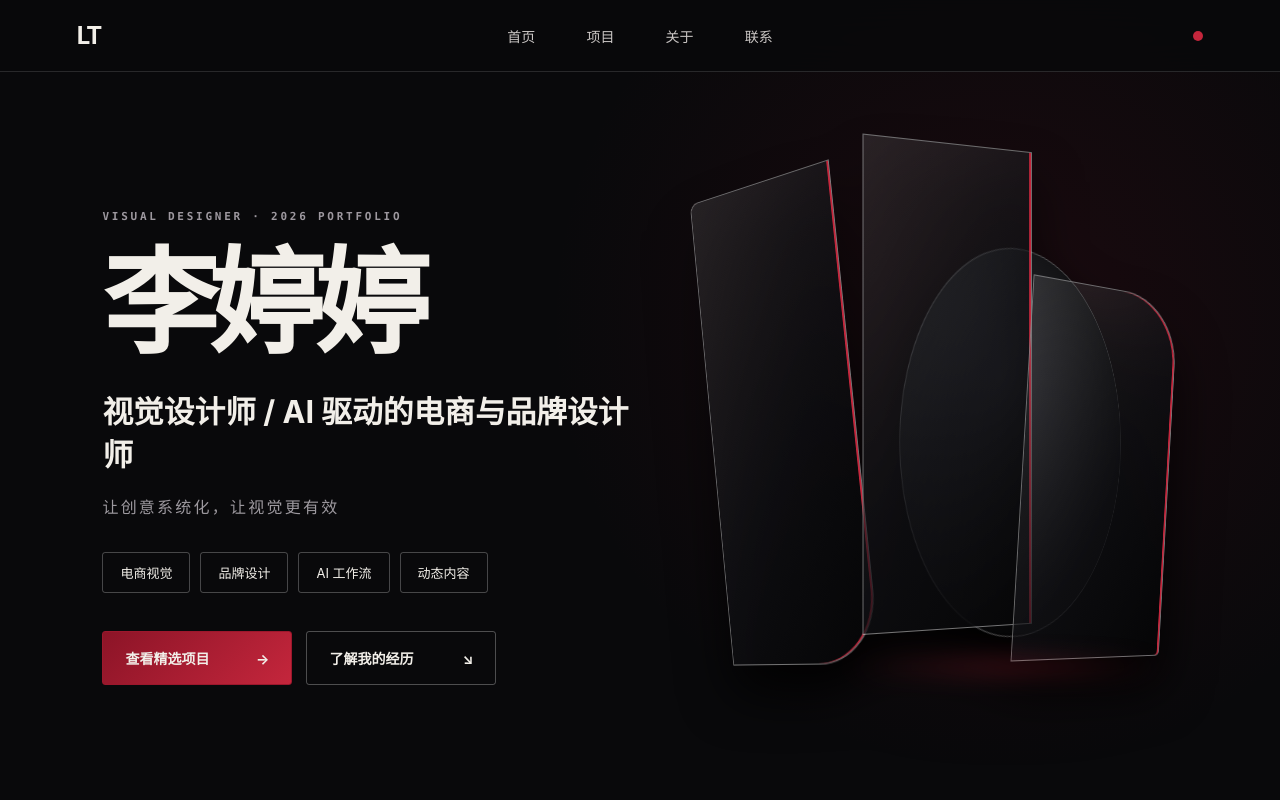
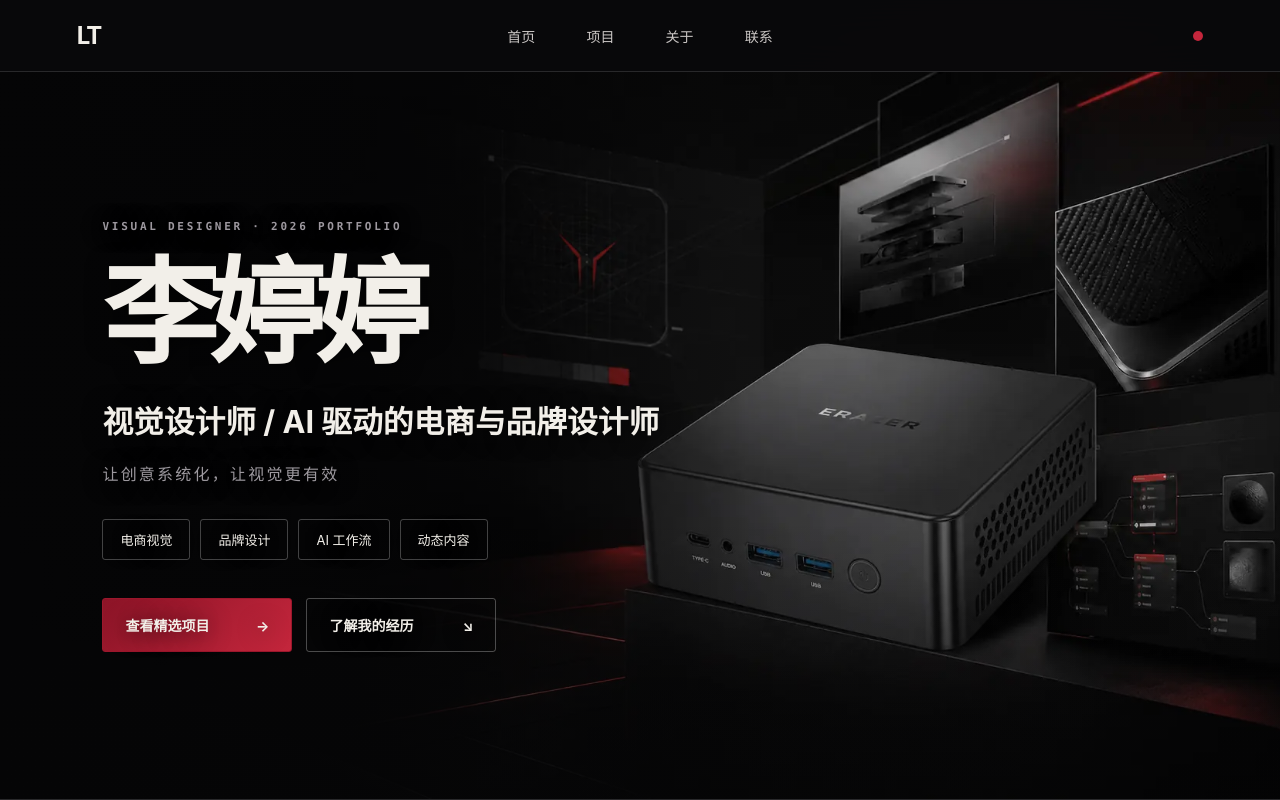
Before and after one commit to ting5560/ting5560.github.io, a plain HTML site: page index.html in a window 1280 px wide. Shown: the top 800 px of the page. Drawn offline with Linux system fonts and the light colour scheme.

Commit message:
更新简历首页主视觉

```diff
--- a/index.html
+++ b/index.html
@@ -11,16 +11,16 @@
     *{box-sizing:border-box}html{scroll-behavior:smooth;background:var(--bg)}body{margin:0;color:var(--text);background:radial-gradient(circle at 78% 8%,rgba(130,18,39,.15),transparent 28rem),var(--bg);font-family:Inter,"PingFang SC","Microsoft YaHei",sans-serif}a{color:inherit;text-decoration:none}::selection{background:#991a2d;color:#fff}
     header{position:sticky;z-index:9;top:0;height:72px;padding:0 clamp(24px,6vw,90px);display:grid;grid-template-columns:1fr auto 1fr;align-items:center;border-bottom:1px solid var(--line);background:rgba(9,9,11,.86);backdrop-filter:blur(18px)}
     .logo{font-size:24px;font-weight:700;letter-spacing:-.08em}.nav{height:100%;display:flex;align-items:center;gap:clamp(22px,4vw,56px);font-size:14px}.nav a{height:100%;display:grid;place-items:center;position:relative;color:#cbc7c5}.nav a:after{content:"";position:absolute;left:0;right:100%;bottom:16px;height:2px;background:var(--red);transition:.22s}.nav a:hover:after{right:0}.dot{justify-self:end;width:10px;height:10px;border-radius:50%;background:var(--red)}
-    .hero{min-height:calc(100vh - 72px);display:grid;grid-template-columns:minmax(0,1fr) minmax(380px,.9fr);align-items:center;gap:40px;padding:80px clamp(24px,8vw,128px);border-bottom:1px solid var(--line);overflow:hidden}
+    .hero{position:relative;min-height:calc(100vh - 72px);display:flex;align-items:center;padding:80px clamp(24px,8vw,128px);border-bottom:1px solid var(--line);overflow:hidden;isolation:isolate}
     .eyebrow,.index{margin:0;color:#9d989f;font:600 11px/1.4 ui-monospace,SFMono-Regular,Menlo,monospace;letter-spacing:.25em}.hero h1{margin:26px 0 0;font-size:clamp(66px,9vw,132px);line-height:.92;letter-spacing:-.08em}.role{margin:34px 0 0;max-width:680px;font-size:clamp(20px,2.4vw,32px);line-height:1.4;font-weight:650}.tagline{margin:18px 0 0;color:var(--muted);letter-spacing:.14em}.pills{display:flex;flex-wrap:wrap;gap:10px;margin-top:34px}.pills span{padding:10px 17px;border:1px solid rgba(255,255,255,.25);border-radius:3px;font-size:13px}.actions{display:flex;gap:14px;margin-top:38px}.button{min-width:190px;height:54px;padding:0 22px;display:flex;align-items:center;justify-content:space-between;border:1px solid rgba(255,255,255,.28);border-radius:3px;font-size:14px;font-weight:650;transition:.2s}.button.primary{border-color:#9c172c;background:linear-gradient(135deg,#8c1427,var(--red))}.button:hover{transform:translateY(-2px)}
-    .art{position:relative;min-height:590px;perspective:900px;filter:drop-shadow(0 30px 25px #000)}.orbit{position:absolute;left:46%;top:48%;width:min(30vw,440px);aspect-ratio:1;border-radius:50%;border:1px solid rgba(255,255,255,.28);background:radial-gradient(circle at 38% 34%,#29292f,#121214 48%,#050506 72%);transform:translate(-20%,-48%) rotateY(50deg)}.panel{position:absolute;left:48%;top:48%;width:min(14vw,210px);height:min(38vw,520px);border:1px solid rgba(255,255,255,.4);background:linear-gradient(120deg,rgba(255,255,255,.1),rgba(18,18,22,.7) 55%,#050506);box-shadow:inset -2px 0 var(--red)}.p1{transform:translate(-130%,-53%) rotateY(-28deg) rotateZ(-7deg);border-radius:10px 0 70px}.p2{transform:translate(-35%,-60%) rotateY(18deg)}.p3{height:min(29vw,400px);transform:translate(48%,-40%) rotateY(26deg) rotateZ(4deg);border-radius:0 70px 5px 0}.glow{position:absolute;left:30%;right:0;bottom:11%;height:20px;background:radial-gradient(ellipse,rgba(196,38,60,.48),transparent 68%);filter:blur(12px)}
+    .hero-media{position:absolute;inset:0;z-index:-1;background:#050506}.hero-media img{width:100%;height:100%;display:block;object-fit:cover;object-position:center}.hero-media:after{content:"";position:absolute;inset:0;background:linear-gradient(90deg,rgba(5,5,6,.98) 0%,rgba(5,5,6,.86) 28%,rgba(5,5,6,.22) 58%,rgba(5,5,6,.06) 100%),linear-gradient(0deg,rgba(5,5,6,.62),transparent 38%)}.hero-copy{position:relative;z-index:1;max-width:720px;text-shadow:0 2px 22px rgba(0,0,0,.72)}
     section{padding:110px clamp(24px,8vw,128px);border-bottom:1px solid var(--line)}.heading{display:flex;justify-content:space-between;align-items:end;gap:30px;margin-bottom:46px}.heading h2,.about h2,.contact h2{margin:14px 0 0;font-size:clamp(42px,5.5vw,76px);line-height:1.05;letter-spacing:-.06em}.heading>p{margin:0;color:var(--muted);line-height:1.8;font-size:14px}
     .projects{display:grid;grid-template-columns:repeat(2,minmax(0,1fr));gap:20px}.card{overflow:hidden;border:1px solid var(--line);background:var(--panel);transition:.25s}.card:hover{transform:translateY(-5px);border-color:rgba(255,255,255,.3)}.visual{position:relative;height:260px;padding:24px;overflow:hidden;border-bottom:1px solid var(--line);background:linear-gradient(rgba(255,255,255,.055) 1px,transparent 1px),linear-gradient(90deg,rgba(255,255,255,.055) 1px,transparent 1px),radial-gradient(circle at 70% 70%,#55101d,#151518 48%);background-size:42px 42px,42px 42px,auto}.visual:before,.visual:after{content:"";position:absolute;left:32%;top:12%;width:34%;height:72%;border:1px solid rgba(255,255,255,.32);transform:skewY(-16deg);box-shadow:24px 28px 0 rgba(20,20,23,.72),25px 29px 0 rgba(196,38,60,.55)}.visual:after{left:auto;right:-8%;top:22%;width:230px;height:230px;border-radius:50%;box-shadow:none;background:transparent}.visual span{font:11px ui-monospace,monospace;color:#aaa4aa}.card-body{padding:28px 30px 32px}.card h3{margin:0;font-size:23px}.card p{margin:15px 0 0;color:var(--muted);font-size:14px;line-height:1.8}.tags{display:flex;flex-wrap:wrap;gap:8px;margin-top:22px}.tags b{padding:6px 9px;border:1px solid var(--line);font-size:11px;font-weight:500;color:#bbb7bc}
     .about{display:grid;grid-template-columns:1fr 1fr;gap:clamp(60px,9vw,150px);background:#0d0d0f}.about .lead{margin:32px 0 0;color:var(--muted);font-size:16px;line-height:2}.skills{border-top:1px solid var(--line)}.skill{display:grid;grid-template-columns:42px 120px 1fr;gap:18px;padding:26px 0;border-bottom:1px solid var(--line)}.skill b{font-size:17px}.skill span{color:var(--red);font:10px ui-monospace,monospace}.skill p{margin:0;color:var(--muted);font-size:13px;line-height:1.7}
     .impact{background:linear-gradient(rgba(255,255,255,.045) 1px,transparent 1px),linear-gradient(90deg,rgba(255,255,255,.045) 1px,transparent 1px),#09090b;background-size:64px 64px}.impact-grid{display:grid;grid-template-columns:repeat(4,1fr);border-left:1px solid var(--line);border-top:1px solid var(--line);background:rgba(9,9,11,.76)}.impact-grid article{min-height:250px;padding:28px;border-right:1px solid var(--line);border-bottom:1px solid var(--line)}.impact-grid small{color:var(--red);letter-spacing:.16em}.impact-grid h3{margin:64px 0 14px;font-size:23px}.impact-grid p{margin:0;color:var(--muted);font-size:13px;line-height:1.75}
     .contact{min-height:540px;display:flex;flex-direction:column;justify-content:space-between;background:radial-gradient(circle at 80% 45%,rgba(140,20,42,.25),transparent 24rem),#101013}.contact-main{display:flex;justify-content:space-between;align-items:end;gap:40px}.contact-main p{margin:0;color:#c4c0c3;line-height:1.9}.note{margin-top:24px!important;color:#77737a!important;font-size:12px}.top{width:fit-content;padding-bottom:7px;border-bottom:1px solid rgba(255,255,255,.4);font-size:13px}footer{padding:30px clamp(24px,8vw,128px);display:flex;justify-content:space-between;color:#777279;font-size:10px;letter-spacing:.14em}
-    @media(max-width:900px){.hero{grid-template-columns:1fr}.art{position:absolute;inset:90px -20% auto 48%;min-height:480px;opacity:.48;z-index:0}.hero-copy{position:relative;z-index:1}.about{grid-template-columns:1fr}.impact-grid{grid-template-columns:repeat(2,1fr)}}@media(max-width:650px){header{height:62px;grid-template-columns:1fr auto}.nav{gap:16px;font-size:12px}.nav a:nth-child(3),.dot{display:none}.hero{min-height:calc(100vh - 62px);padding:88px 22px}.hero h1{font-size:76px}.role{font-size:20px}.art{inset:80px -70% auto 18%;opacity:.35}.actions{flex-direction:column}.button{width:100%}section{padding:78px 22px}.heading{display:block}.heading>p{margin-top:20px}.projects{grid-template-columns:1fr}.visual{height:220px}.skill{grid-template-columns:34px 1fr}.skill p{grid-column:2}.impact-grid{grid-template-columns:1fr}.contact-main{display:block}.contact-main>div{margin-top:35px}footer{display:block}footer span{display:block;margin-top:8px}}
-    @media print{header,.actions,.art,.top{display:none}.hero{min-height:auto;padding-top:60px}.hero h1{font-size:70px}body{background:#fff;color:#111}.hero,section{border-color:#ddd}.eyebrow,.index,.tagline,.heading>p,.card p,.about .lead,.skill p,.impact-grid p{color:#555}.card,.about,.impact,.contact{background:#fff}.projects{grid-template-columns:1fr 1fr}.visual{height:120px}.impact-grid{grid-template-columns:repeat(2,1fr)}}
+    @media(max-width:900px){.hero-media img{object-position:62% center}.hero-media:after{background:linear-gradient(90deg,rgba(5,5,6,.96),rgba(5,5,6,.55) 70%,rgba(5,5,6,.3)),linear-gradient(0deg,rgba(5,5,6,.7),transparent 55%)}.about{grid-template-columns:1fr}.impact-grid{grid-template-columns:repeat(2,1fr)}}@media(max-width:650px){header{height:62px;grid-template-columns:1fr auto}.nav{gap:16px;font-size:12px}.nav a:nth-child(3),.dot{display:none}.hero{min-height:calc(100vh - 62px);padding:88px 22px}.hero h1{font-size:76px}.role{font-size:20px}.hero-media img{object-position:68% center;opacity:.72}.hero-media:after{background:linear-gradient(90deg,rgba(5,5,6,.93),rgba(5,5,6,.45)),linear-gradient(0deg,rgba(5,5,6,.92) 4%,transparent 60%,rgba(5,5,6,.35))}.actions{flex-direction:column}.button{width:100%}section{padding:78px 22px}.heading{display:block}.heading>p{margin-top:20px}.projects{grid-template-columns:1fr}.visual{height:220px}.skill{grid-template-columns:34px 1fr}.skill p{grid-column:2}.impact-grid{grid-template-columns:1fr}.contact-main{display:block}.contact-main>div{margin-top:35px}footer{display:block}footer span{display:block;margin-top:8px}}
+    @media print{header,.actions,.hero-media,.top{display:none}.hero{min-height:auto;padding-top:60px}.hero h1{font-size:70px}body{background:#fff;color:#111}.hero,section{border-color:#ddd}.eyebrow,.index,.tagline,.heading>p,.card p,.about .lead,.skill p,.impact-grid p{color:#555}.card,.about,.impact,.contact{background:#fff}.projects{grid-template-columns:1fr 1fr}.visual{height:120px}.impact-grid{grid-template-columns:repeat(2,1fr)}}
   </style>
 </head>
 <body>
@@ -39,7 +39,7 @@
         <div class="pills"><span>电商视觉</span><span>品牌设计</span><span>AI 工作流</span><span>动态内容</span></div>
         <div class="actions"><a class="button primary" href="#work">查看精选项目 <b>→</b></a><a class="button" href="#about">了解我的经历 <b>↘</b></a></div>
       </div>
-      <div class="art" aria-hidden="true"><div class="orbit"></div><div class="panel p1"></div><div class="panel p2"></div><div class="panel p3"></div><div class="glow"></div></div>
+      <picture class="hero-media" aria-hidden="true"><img src="assets/home-hero.webp" alt="" width="1672" height="941" fetchpriority="high"></picture>
     </div>
     <section id="work">
       <div class="heading"><div><p class="index">02 / SELECTED WORK</p><h2>精选项目</h2></div><p>从产品事实和商业目标出发，<br>把内容、视觉与 AI 流程连接起来。</p></div>
```
Also changed, not shown: assets/home-hero.webp (added).
